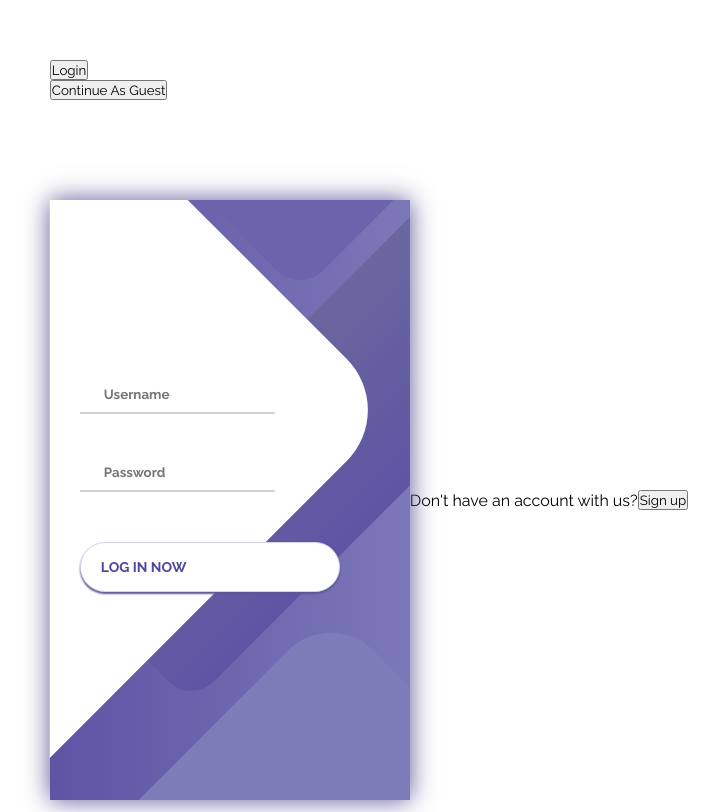
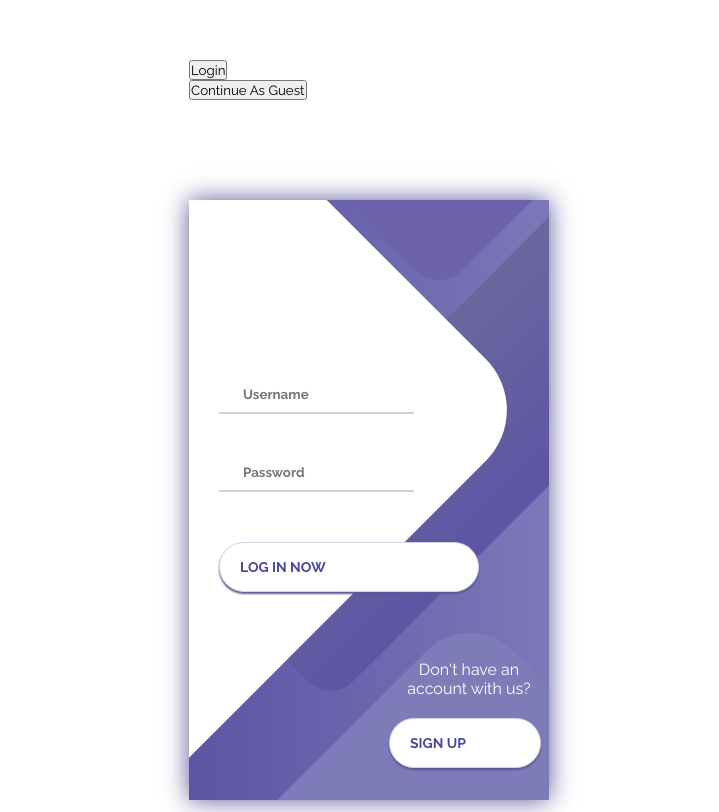
Before and after one commit to ticket-tiger/ticket-management-system, a React (Create React App) app: page /login in a window 1280 px wide. Shown: the part 140-952 px from the top of the page, without its empty margins (271-990 px from the left). Built offline with nearby package versions, Linux system fonts and the light colour scheme.

Commit message:
Signup Button on login page

```diff
--- a/src/pages/Login/Login.css
+++ b/src/pages/Login/Login.css
@@ -135,6 +135,23 @@
 	cursor: pointer;
 	transition: .2s;
 }
+.login__signup{
+	background: #fff;
+	font-size: 14px;
+	margin-top: 20px;
+	padding: 16px 20px;
+	border-radius: 26px;
+	border: 1px solid #D4D3E8;
+	text-transform: uppercase;
+	font-weight: 700;
+	display: flex;
+	align-items: center;
+	width: 95%;
+	color: #4C489D;
+	box-shadow: 0px 2px 2px #5C5696;
+	cursor: pointer;
+	transition: .2s;
+}
 
 .login__submit:active,
 .login__submit:focus,
--- a/src/pages/Login/Login.js
+++ b/src/pages/Login/Login.js
@@ -94,12 +94,17 @@ const Login = () => {
               </button>
             </form>
             <div className="social-login">
-              {/* <h3>Login via</h3>
-    <div className="social-icons">
-      <a href="#" className="social-login__icon fab fa-instagram" />
-      <a href="#" className="social-login__icon fab fa-facebook" />
-      <a href="#" className="social-login__icon fab fa-twitter" />
-    </div> */}
+              Don&apos;t have an account with us?
+              <button type="button" onClick={() => setIsModalOpen(true)} className="button login__signup">Sign up</button>
+              {isModalOpen
+                ? (
+                  <Modal>
+                    <CreateAccount
+                      submitForm={submitCreateAccountForm}
+                      closeForm={closeCreateAccountForm}
+                    />
+                  </Modal>
+                ) : null}
             </div>
           </div>
           <div className="screen__background">
@@ -109,17 +114,6 @@ const Login = () => {
             <span className="screen__background__shape screen__background__shape1" />
           </div>
         </div>
-        <p>Don&apos;t have an account with us?</p>
-        <button type="button" onClick={() => setIsModalOpen(true)}>Sign up</button>
-        {isModalOpen
-          ? (
-            <Modal>
-              <CreateAccount
-                submitForm={submitCreateAccountForm}
-                closeForm={closeCreateAccountForm}
-              />
-            </Modal>
-          ) : null}
       </div>
 
     </>
```
